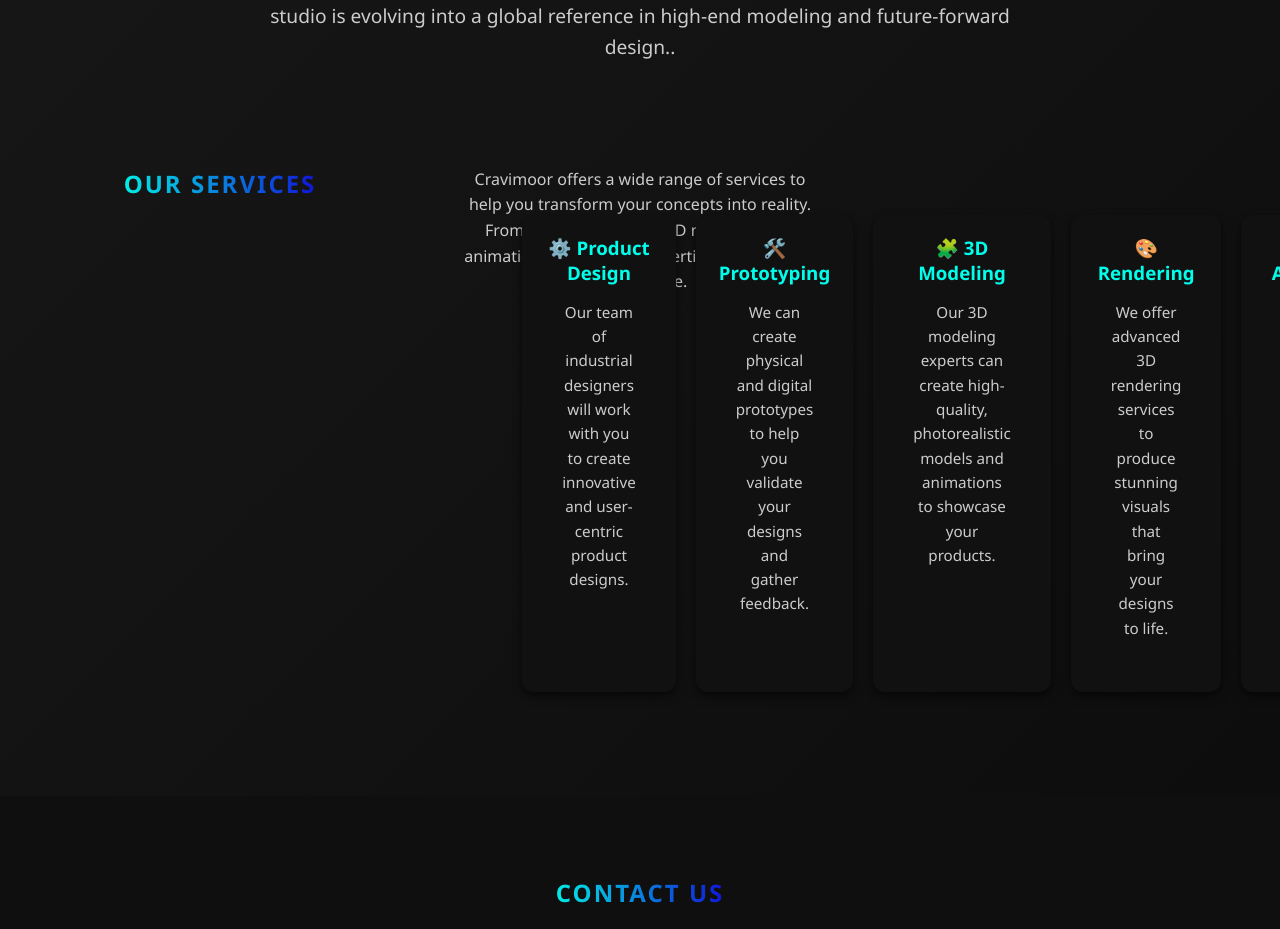
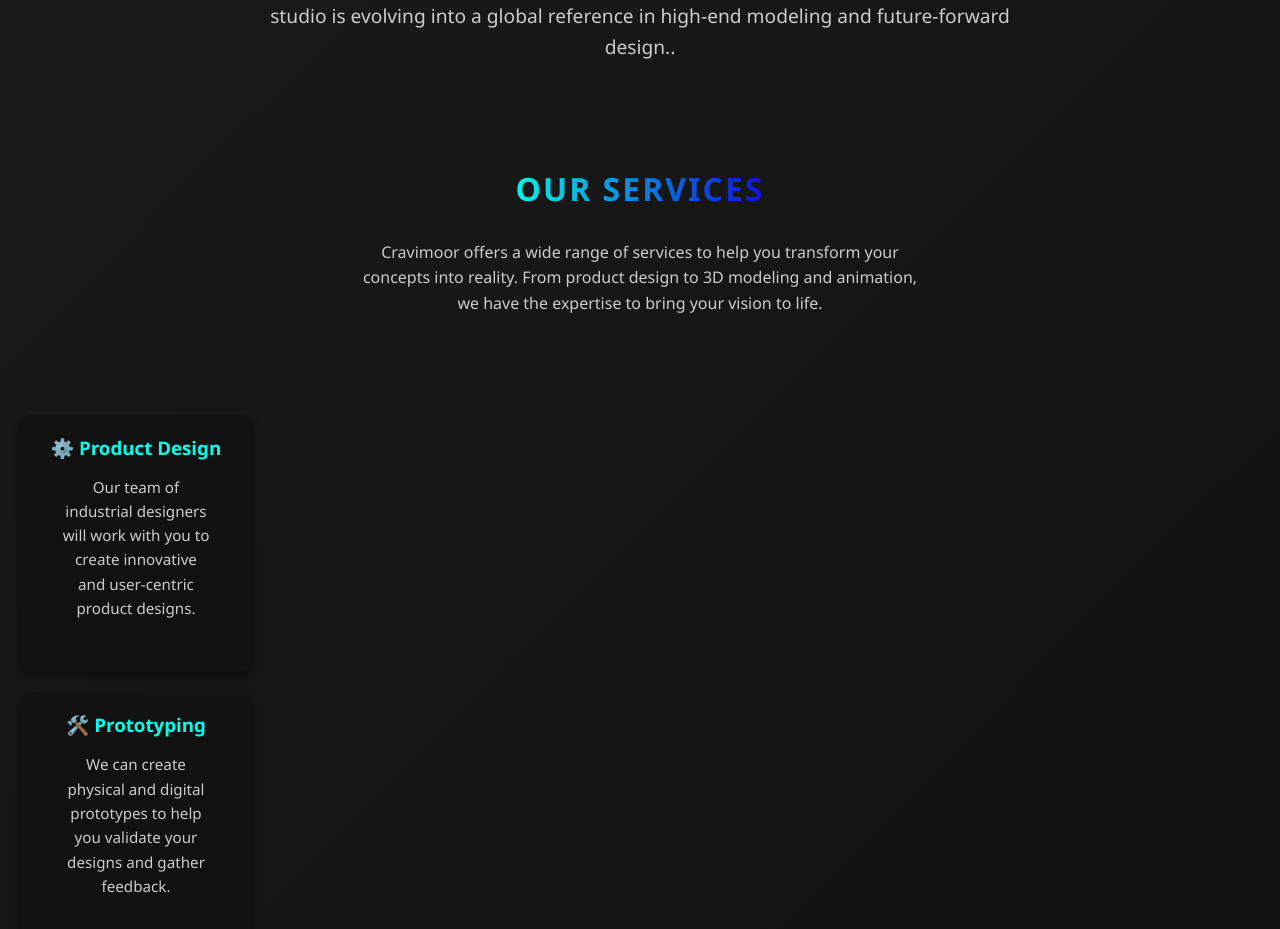
Before and after one commit to Walidghidhaoui/CRAVIMOOR, a React (Create React App) app: page / in a window 1280 px wide. Shown: the part 5369-6298 px from the top of the page. Built offline with nearby package versions, Linux system fonts and the light colour scheme.

Commit message:
Mise à jour globale

```diff
--- a/src/App.css
+++ b/src/App.css
@@ -633,21 +633,45 @@ header {
 /* === SERVICES SECTION === */
 .our-services {
   display: grid;
-  grid-template-columns: repeat(auto-fit, minmax(150px, 1fr));
+  grid-template-columns: repeat(auto-fit, minmax(200px, 1fr));
   gap: 20px;
   padding: 40px 20px;
   justify-items: center;
+  text-align: center;
 }
 
-.our-services .service-card {
+.our-services h2 {
+  grid-column: 1 / -1;
+  font-size: 2em;
+  margin-bottom: 10px;
+  text-align: center;
+}
+
+.our-services > p {
+  grid-column: 1 / -1;
+  max-width: 600px;
+  text-align: center;
+  margin: 0 auto 30px;
+}
+
+.service-grid {
+  display: grid;
+  grid-template-columns: repeat(auto-fit, minmax(180px, 1fr));
+  gap: 20px;
+  width: 100%;
+  justify-content: center;
+}
+
+.service-card {
   background: #111;
   padding: 20px;
   border-radius: 12px;
   text-align: center;
   width: 100%;
-  max-width: 200px;
-  aspect-ratio: 1 / 1;
+  max-width: 250px;
+  height: 100%;
 }
+
 
 /* === RESPONSIVE === */
 @media (max-width: 1024px) {
@@ -681,7 +705,7 @@ header {
   }
 
   .hero-text {
-    margin-top: 100px;
+    margin-top: 80px;
   }
 
   .hero-text h2 {
@@ -721,16 +745,47 @@ header {
   }
 
   .hero-text {
-    margin-top: 80px;
+    margin-top: 60px;
   }
 
   .contact {
-    padding-left: 15px;
+    padding: 10px 10px;
+    margin-left: -20px;
+  }
+}
+
+/* === SPECIAL MOBILE OPTIMIZATION FOR SAMSUNG GALAXY A50 === */
+@media (max-width: 400px) {
+  .nav-links {
+    right: 10px;
+    padding: 10px 15px;
+  }
+
+  .hamburger {
+    margin-right: 20px;
+  }
+
+  .hero-text h2 {
+    font-size: 22px;
+  }
+
+  .hero img {
+    margin-left: -14%;
+  }
+
+  .hero-text {
+    margin-top: 70px;
+    padding: 15px 20px;
+  }
+
+  .contact {
+    padding-left: 10px;
     padding-right: 5px;
-    margin-left: -35px;
+    margin-left: -45px;
   }
 
   .our-services {
+    display: grid !important;
     grid-template-columns: repeat(2, 1fr);
     gap: 20px;
     padding: 30px 10px;
@@ -739,10 +794,9 @@ header {
 
   .our-services .service-card {
     width: 100%;
-    max-width: 180px;
+    max-width: 160px;
   }
 }
-
 @media (max-width: 320px) {
   .our-services {
     grid-template-columns: 1fr;
```
